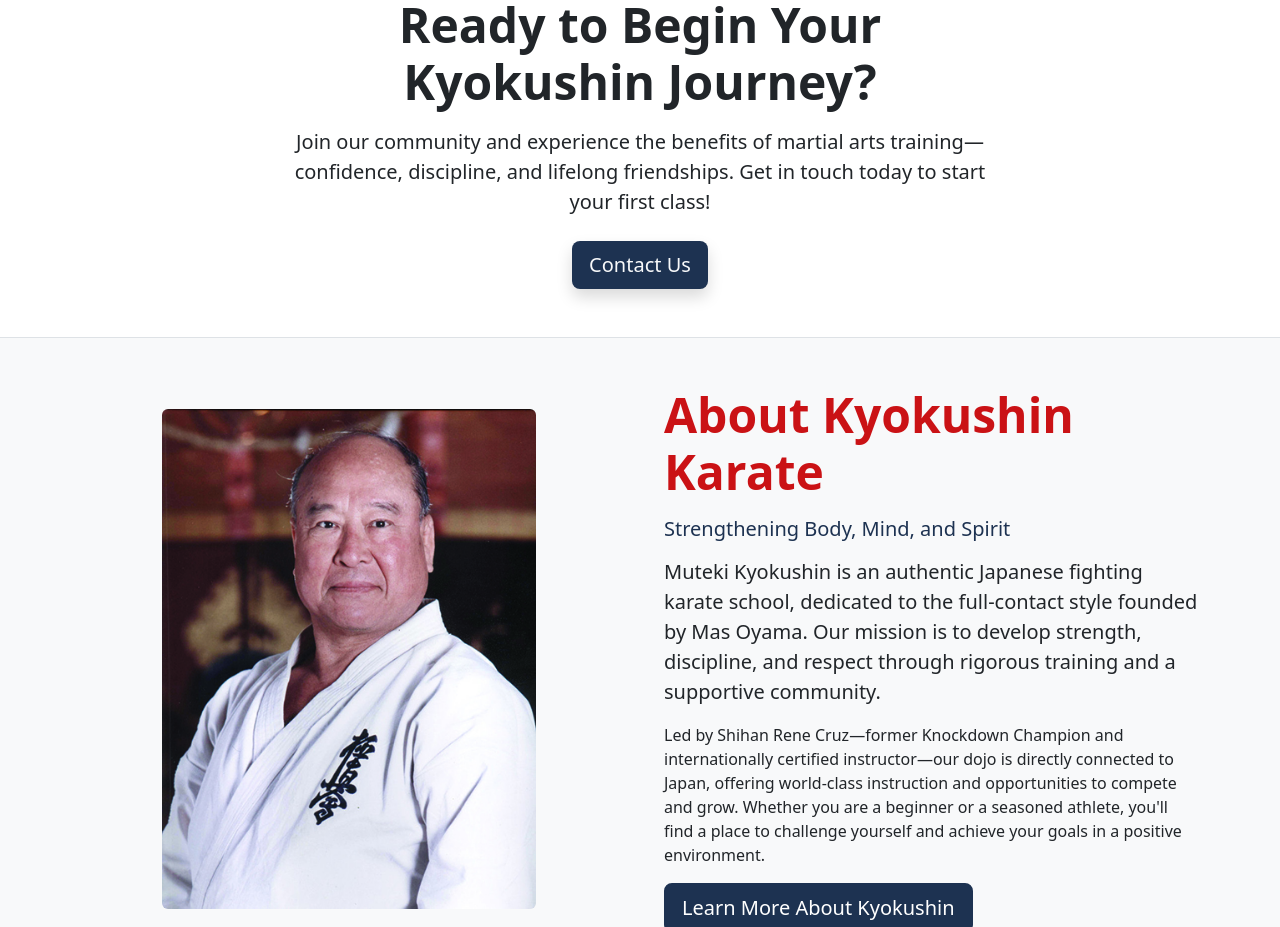
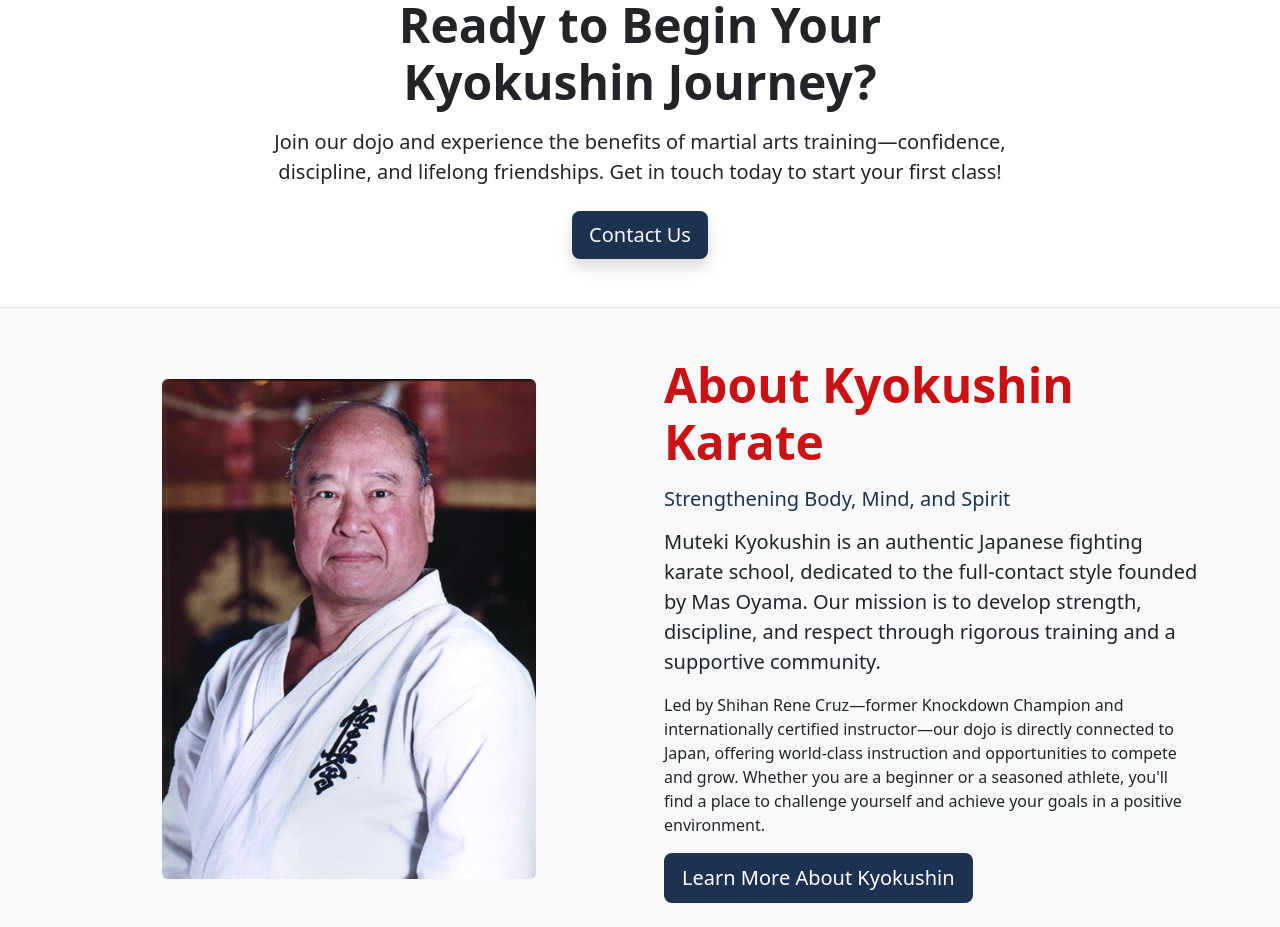
Before and after one commit to sjvarnum/website-mutekikyokushin, a React (Vite) app: page / in a window 1280 px wide. Shown: the part 1160-2087 px from the top of the page. Built offline with nearby package versions, Linux system fonts and the light colour scheme.

Commit message:
style: updated verbiage

```diff
--- a/src/components/CallToAction/CallToAction.tsx
+++ b/src/components/CallToAction/CallToAction.tsx
@@ -7,7 +7,7 @@
         <div className="col-12 col-md-10 col-lg-8 text-center">
           <h2 className="display-5 fw-bold mb-3">Ready to Begin Your Kyokushin Journey?</h2>
           <p className="lead mb-4">
-            Join our community and experience the benefits of martial arts training—confidence, discipline, and lifelong friendships. Get in touch today to start your first class!
+            Join our dojo and experience the benefits of martial arts training—confidence, discipline, and lifelong friendships. Get in touch today to start your first class!
           </p>
           <a href="#contact" className="btn theme-bg-blue btn-lg shadow text-light">
             Contact Us
```
